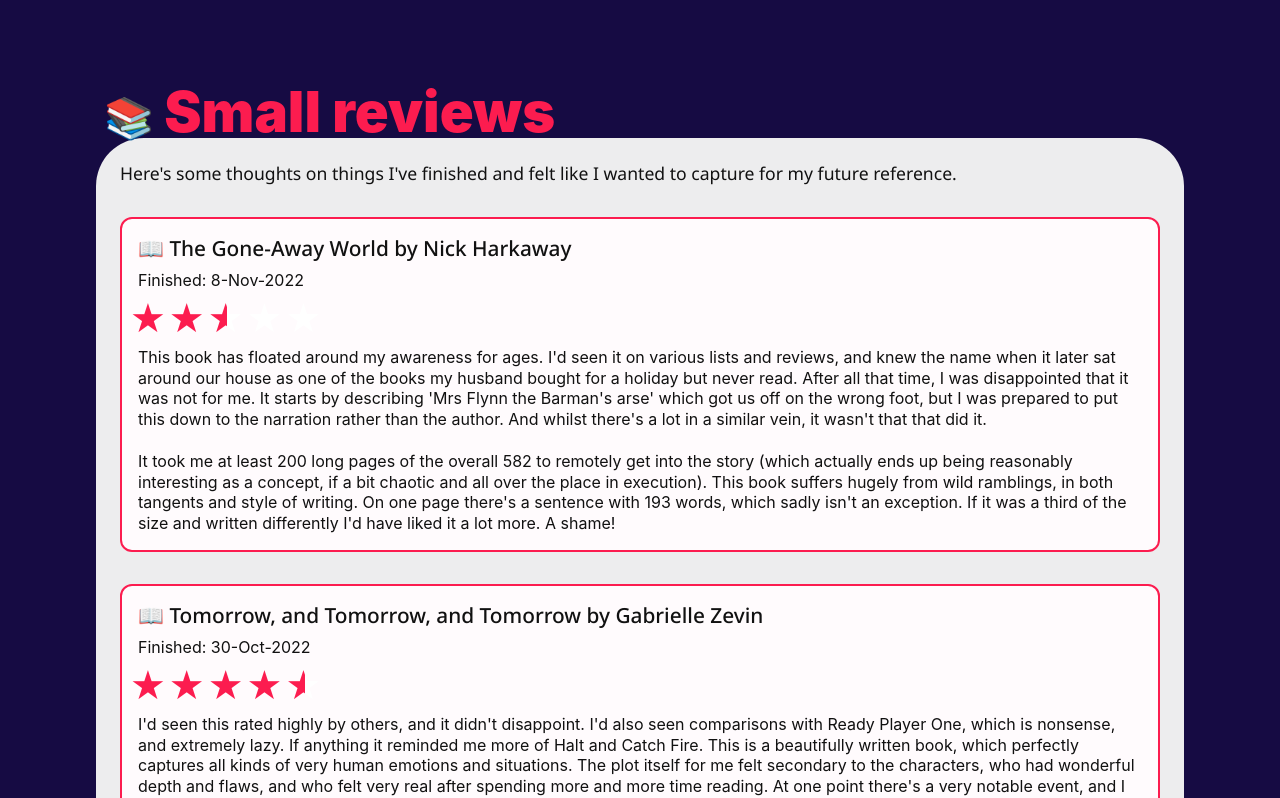
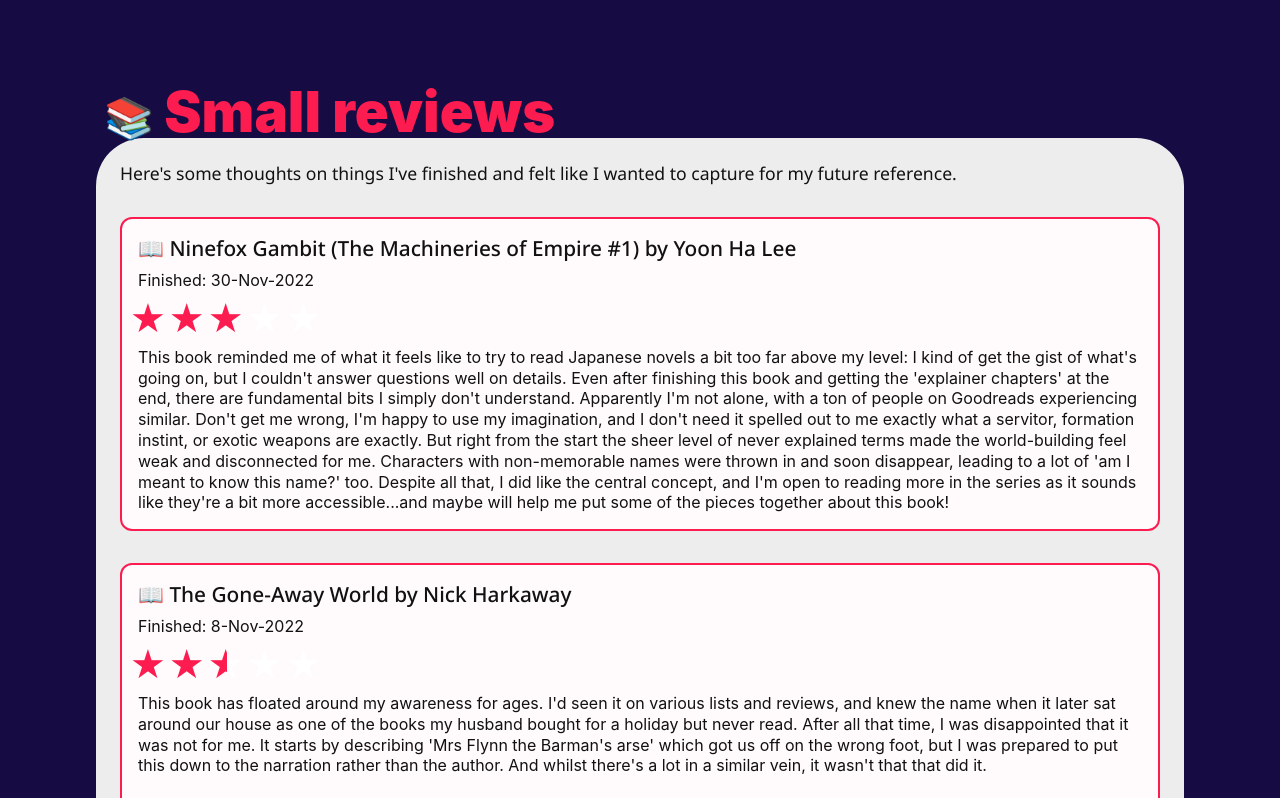
Before and after one commit to greywillfade/small-reviews, a React (Create React App) app: page / in a window 1280 px wide. Shown: the top 798 px of the page. Built offline with nearby package versions, Linux system fonts and the light colour scheme.

Commit message:
Add Ninefox Gambit

```diff
--- a/src/data.js
+++ b/src/data.js
@@ -1,5 +1,12 @@
 export const reviewData = [
     {
+        title: "Ninefox Gambit (The Machineries of Empire #1)",
+        author: "Yoon Ha Lee",
+        category: "Book",
+        dateFinished: "30-Nov-2022",
+        rating: "3",
+        thoughts: "This book reminded me of what it feels like to try to read Japanese novels a bit too far above my level: I kind of get the gist of what's going on, but I couldn't answer questions well on details. Even after finishing this book and getting the 'explainer chapters' at the end, there are fundamental bits I simply don't understand. Apparently I'm not alone, with a ton of people on Goodreads experiencing similar. Don't get me wrong, I'm happy to use my imagination, and I don't need it spelled out to me exactly what a servitor, formation instint, or exotic weapons are exactly. But right from the start the sheer level of never explained terms made the world-building feel weak and disconnected for me. Characters with non-memorable names were thrown in and soon disappear, leading to a lot of 'am I meant to know this name?' too. Despite all that, I did like the central concept, and I'm open to reading more in the series as it sounds like they're a bit more accessible...and maybe will help me put some of the pieces together about this book!"
+    },{
         title: "The Gone-Away World",
         author: "Nick Harkaway",
         category: "Book",
```
